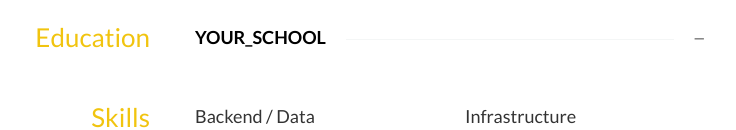
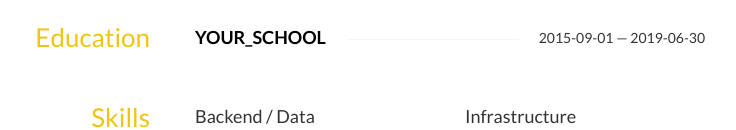
Before and after one commit to iamyugachang/resume, a website: page index.html in a window 1280 px wide. Shown: the part 608-738 px from the top of the page, without its empty margins (280-1016 px from the left). Drawn offline with nearby package versions, Linux system fonts and the light colour scheme; some icons are missing.

Commit message:
Re-render index.html

```diff
--- a/index.html
+++ b/index.html
@@ -297,7 +297,7 @@ h4 span:first-child {
 				<h4 class="strike-through">
 					<span>YOUR_SCHOOL</span>
 					<span class="date">
-						 —
+						2015-09-01 — 2019-06-30
 					</span>
 				</h4>
 				<div class="area">
```
